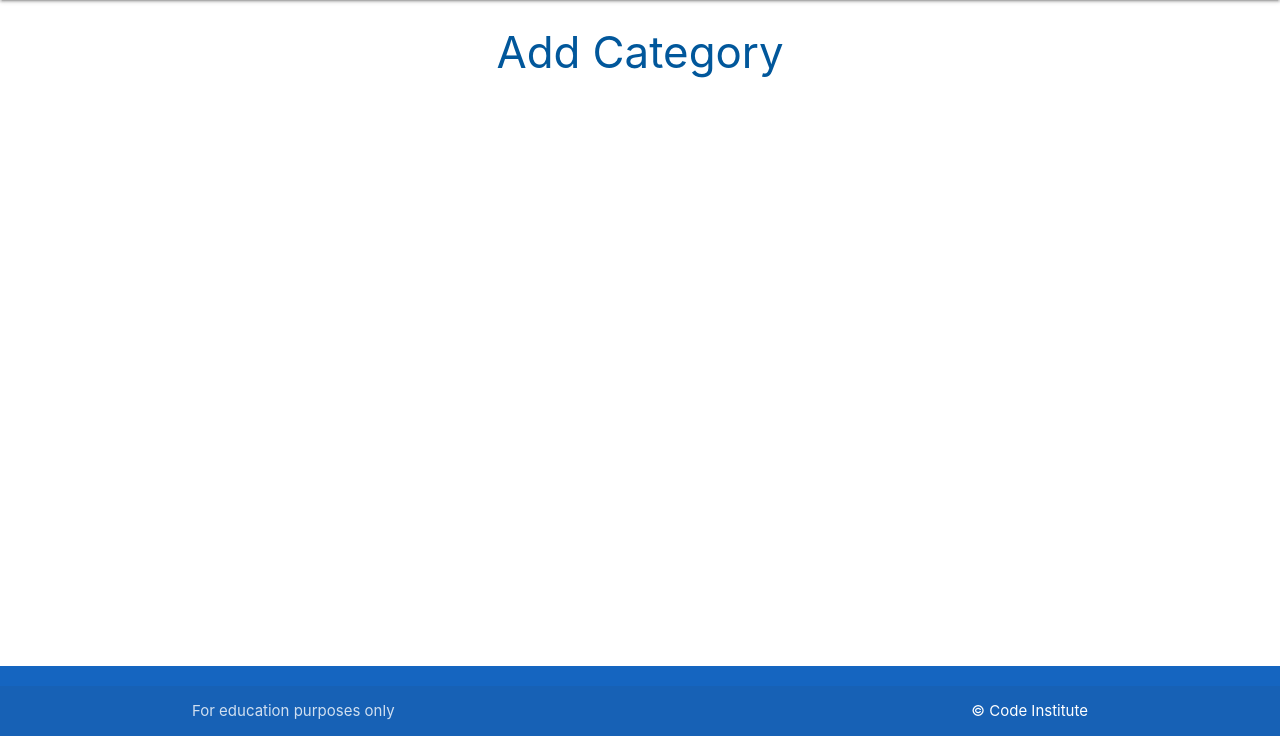
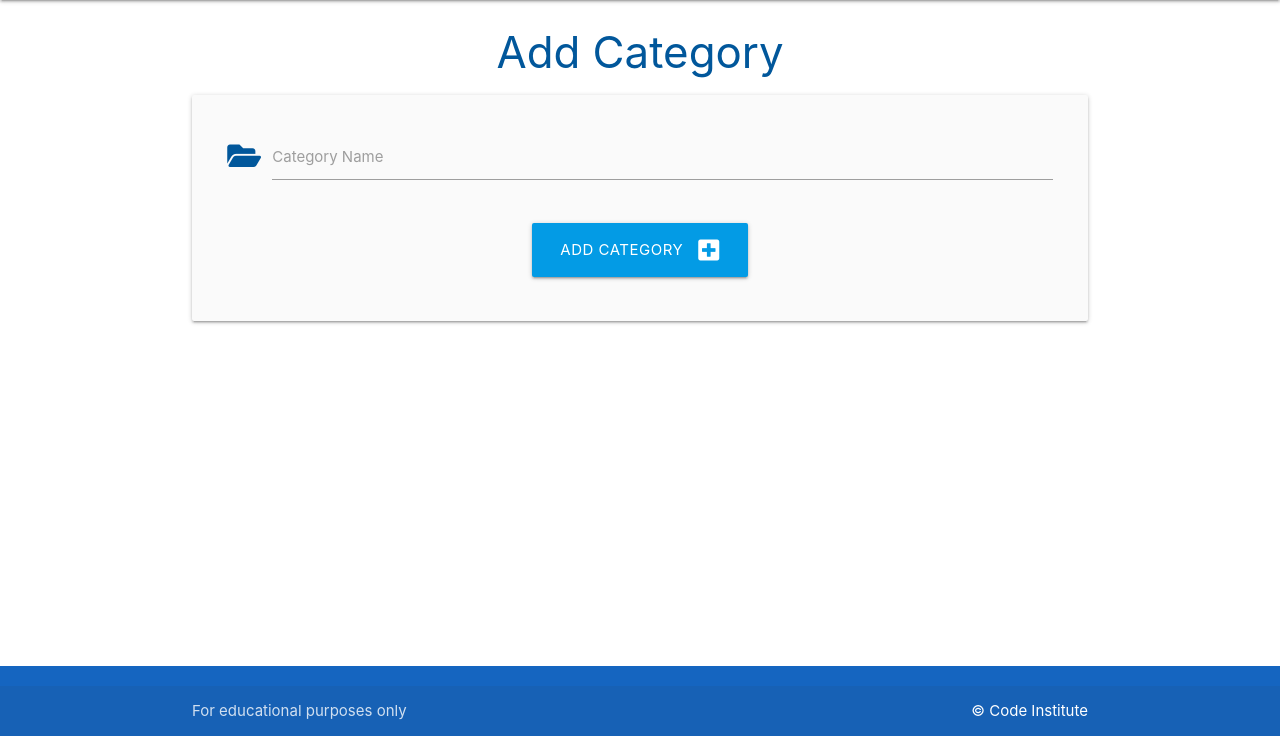
Before and after one commit to Tonywilson1211/task-manager, a Flask app: page /add_category in a window 1280 px wide. Shown: the part 64-800 px from the top of the page. Run offline with Flask 2, Linux system fonts and the light colour scheme.

Commit message:
categoires

```diff
--- a/taskmanager/templates/add_category.html
+++ b/taskmanager/templates/add_category.html
@@ -3,4 +3,25 @@
 
 <h3 class="light-blue-text text-darken-4 center-align">Add Category</h3>
 
+<div class="row card-panel grey lighten-5">
+    <form class="col s12" method="POST" action="{{ url_for('add_category') }}">
+        <div class="row">
+            <div class="input-field col s12">
+                <i class="fas fa-folder-open prefix light-blue-text text-darken-4"></i>
+                <input id="category_name" name="category_name" type="text" class="validate" minlength="3" maxlength="25"
+                    required>
+                <label for="category_name">Category Name</label>
+            </div>
+        </div>
+        <!--submit button-->
+        <div class="row">
+            <div class="col s12 center-align">
+                <button type="submit" class="btn-large light-blue darken-1">
+                    Add Category <i class="fas fa-plus-square right"></i>
+                </button>
+            </div>
+        </div>
+    </form>
+</div>
+
 {% endblock %}
--- a/taskmanager/templates/base.html
+++ b/taskmanager/templates/base.html
@@ -2,62 +2,59 @@
 <html lang="en">
 
 <head>
+
     <meta charset="UTF-8">
     <meta http-equiv="X-UA-Compatible" content="IE=edge">
     <meta name="viewport" content="width=device-width, initial-scale=1.0">
-    <!-- Compiled and minified CSS -->
     <link rel="stylesheet" href="https://cdnjs.cloudflare.com/ajax/libs/font-awesome/5.15.3/css/all.min.css"
         integrity="sha512-iBBXm8fW90+nuLcSKlbmrPcLa0OT92xO1BIsZ+ywDWZCvqsWgccV3gFoRBv0z+8dLJgyAHIhR35VZc2oM/gI1w=="
         crossorigin="anonymous" referrerpolicy="no-referrer">
     <link rel="stylesheet" href="https://cdnjs.cloudflare.com/ajax/libs/materialize/1.0.0/css/materialize.min.css"
         type="text/css">
-    <link rel="stylesheet" href="{{url_for('static', filename='css/style.css')}}" type="text/css">
-
+    <link rel="stylesheet" href="{{ url_for('static', filename='css/style.css') }}" type="text/css">
     <title>Task Manager</title>
 </head>
 
 <body>
+
     <header>
-        <!--top navbar-->
+        <!-- top navbar -->
         <nav class="light-blue darken-1">
             <div class="nav-wrapper">
-                <a href="#" class="brand-logo">Task Manager</a>
+                <a href="{{ url_for('home') }}" class="brand-logo">Task Manager</a>
                 <a href="#" data-target="mobile-demo" class="sidenav-trigger"><i class="fas fa-bars"></i></a>
                 <ul class="right hide-on-med-and-down">
-                    <li><a href="{{url_for('home')}}">Home</a></li>
+                    <li><a href="{{ url_for('home') }}">Home</a></li>
                     <li><a href="">New Task</a></li>
-                    <li><a href="{{url_for('categories')}}">Categories</a></li>
-
+                    <li><a href="{{ url_for('categories') }}">Categories</a></li>
                 </ul>
             </div>
         </nav>
-        <!--mobile sidenav-->
+
+        <!-- mobile sidenav -->
         <ul class="sidenav" id="mobile-demo">
-            <li><a href="{{url_for('home')}}">Home</a></li>
+            <li><a href="{{ url_for('home') }}">Home</a></li>
             <li><a href="">New Task</a></li>
-            <li><a href="{{url_for('categories')}}">Categories</a></li>
+            <li><a href="{{ url_for('categories') }}">Categories</a></li>
         </ul>
     </header>
 
     <main class="container">
         {% block content %}
         {% endblock %}
-
     </main>
 
     <footer class="page-footer blue darken-3">
         <div class="footer-copyright">
             <div class="container">
-                For education purposes only
-                <a class="white-text right" href="https://cpdeinstitute.net" target="_blank">&copy; Code Institute</a>
+                For educational purposes only
+                <a class="white-text right" href="https://codeinstitute.net" target="_blank">&copy; Code Institute</a>
             </div>
         </div>
     </footer>
 
-
-    <!-- Compiled and minified JavaScript -->
     <script src="https://cdnjs.cloudflare.com/ajax/libs/materialize/1.0.0/js/materialize.min.js"></script>
-    <script src="{{url_for('static', filename='js/script.js')}}"></script>
+    <script src="{{ url_for('static', filename='js/script.js') }}"></script>
 
 </body>
 
```
Also changed, not shown: taskmanager/templates/categories.html (+5 -5 lines).
